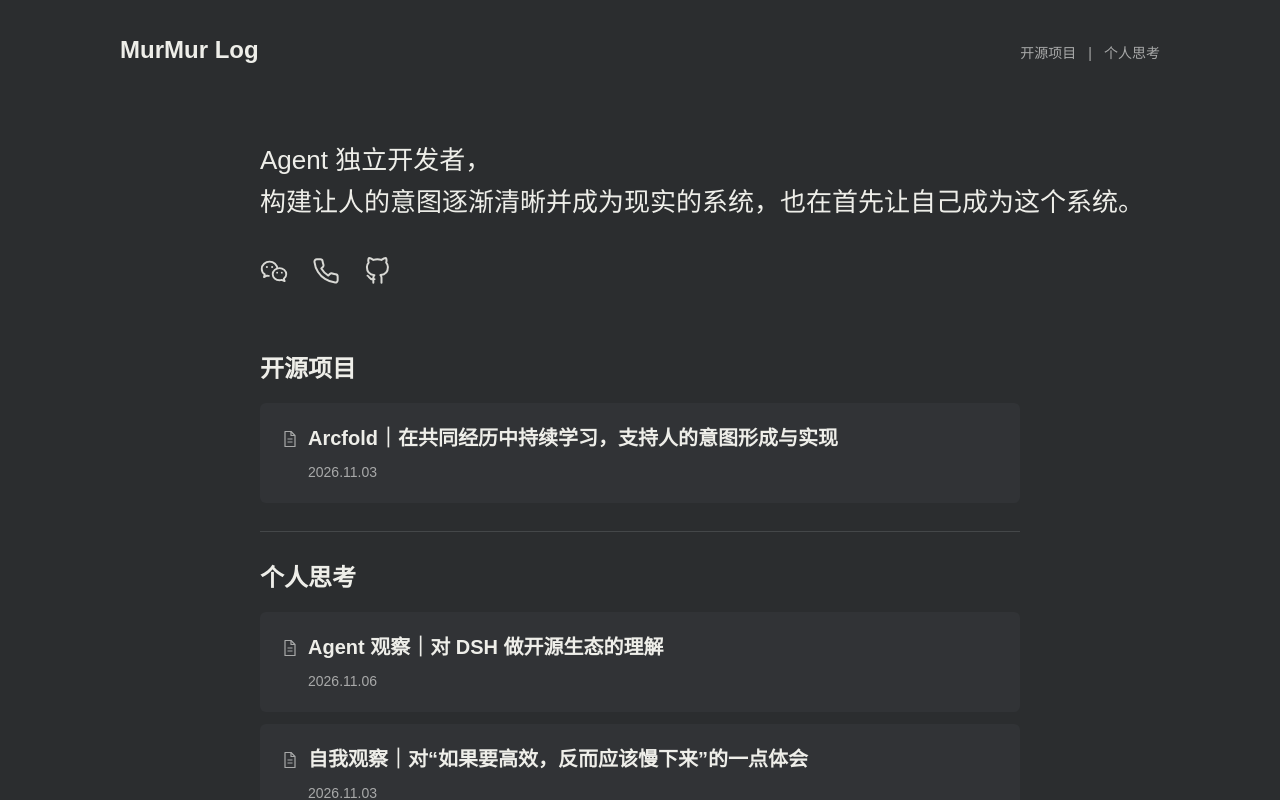
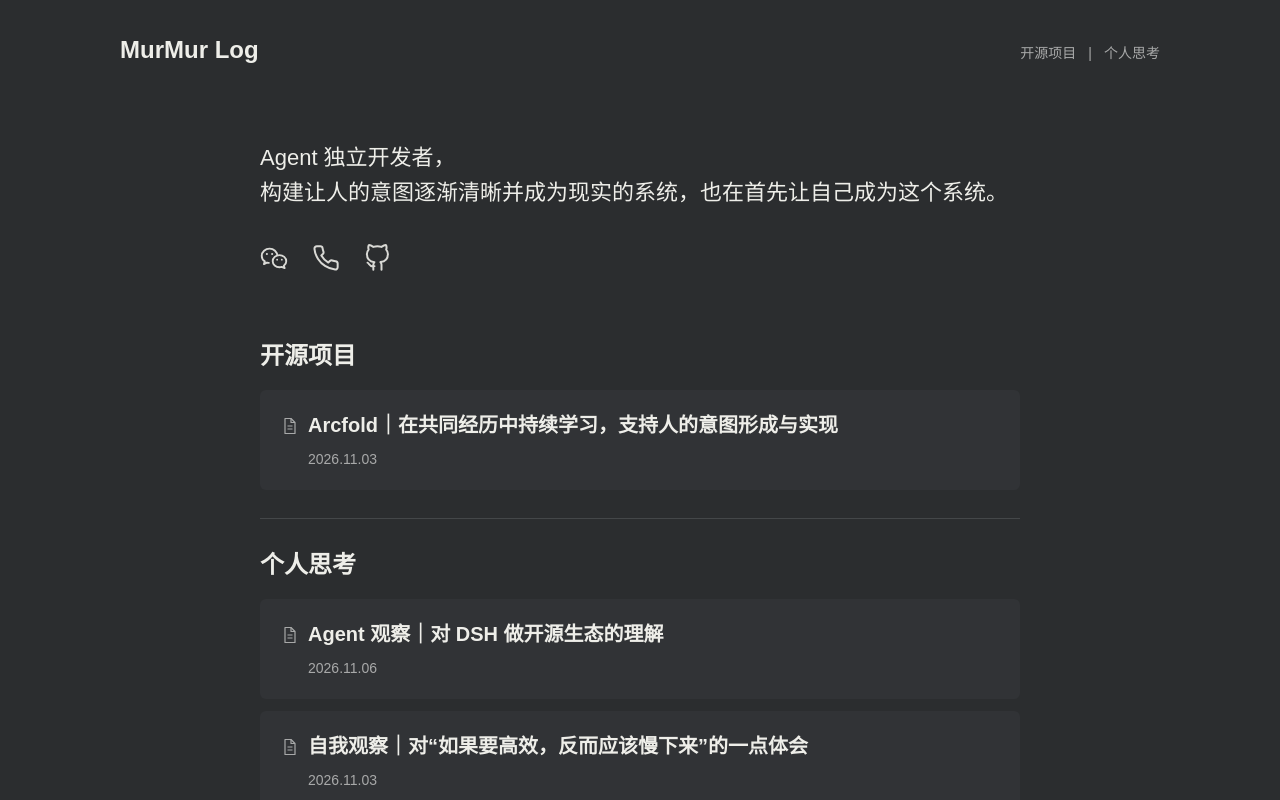
Before and after one commit to murmurwang/murmur-log, a Next.js app: page / in a window 1280 px wide. Shown: the top 800 px of the page. Built offline with nearby package versions, Linux system fonts and the light colour scheme.

Commit message:
Align introduction with cards and reduce desktop type size

```diff
--- a/app/globals.css
+++ b/app/globals.css
@@ -96,8 +96,7 @@ nav a[aria-current="location"] { color: var(--ink); text-decoration: underline;
 .home-intro { padding: 40px 0 60px; }
 .home-intro .site-description { max-width: 720px; color: var(--heading); font-size: 26px; line-height: 1.6; font-weight: 500; text-wrap: balance; }
 @media (min-width: 800px) {
-  .home-intro { width: min(900px, calc(50vw + 356px)); margin-left: calc((100% - 760px) / 2); margin-right: 24px; }
-  .home-intro .site-description { max-width: none; font-size: clamp(22px, 2.4vw, 26px); white-space: nowrap; text-wrap: nowrap; }
+  .home-intro .site-description { max-width: none; font-size: 22px; white-space: nowrap; text-wrap: nowrap; }
 }
 .contact-links { position: relative; display: flex; align-items: center; gap: 12px; width: fit-content; margin-top: 28px; margin-left: -6px; color: var(--ink); }
 .contact-item { position: static; }
```
